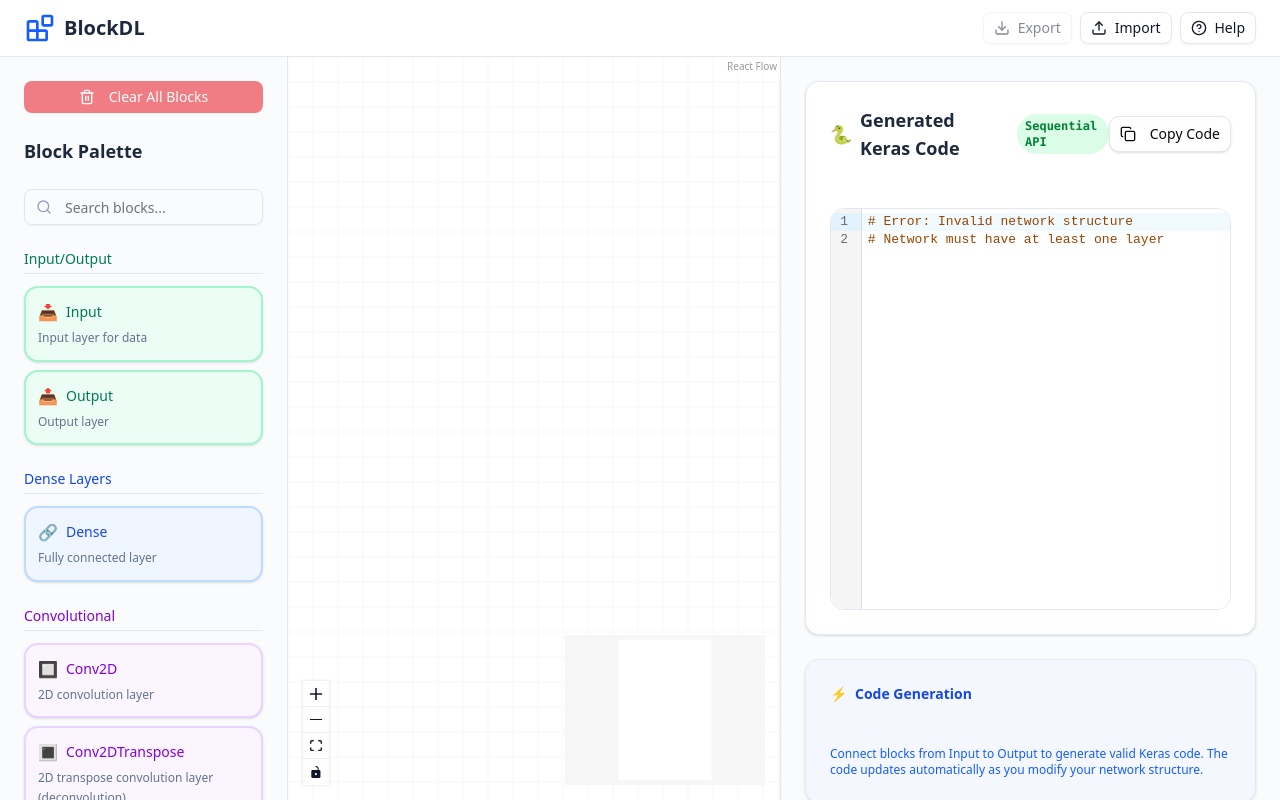
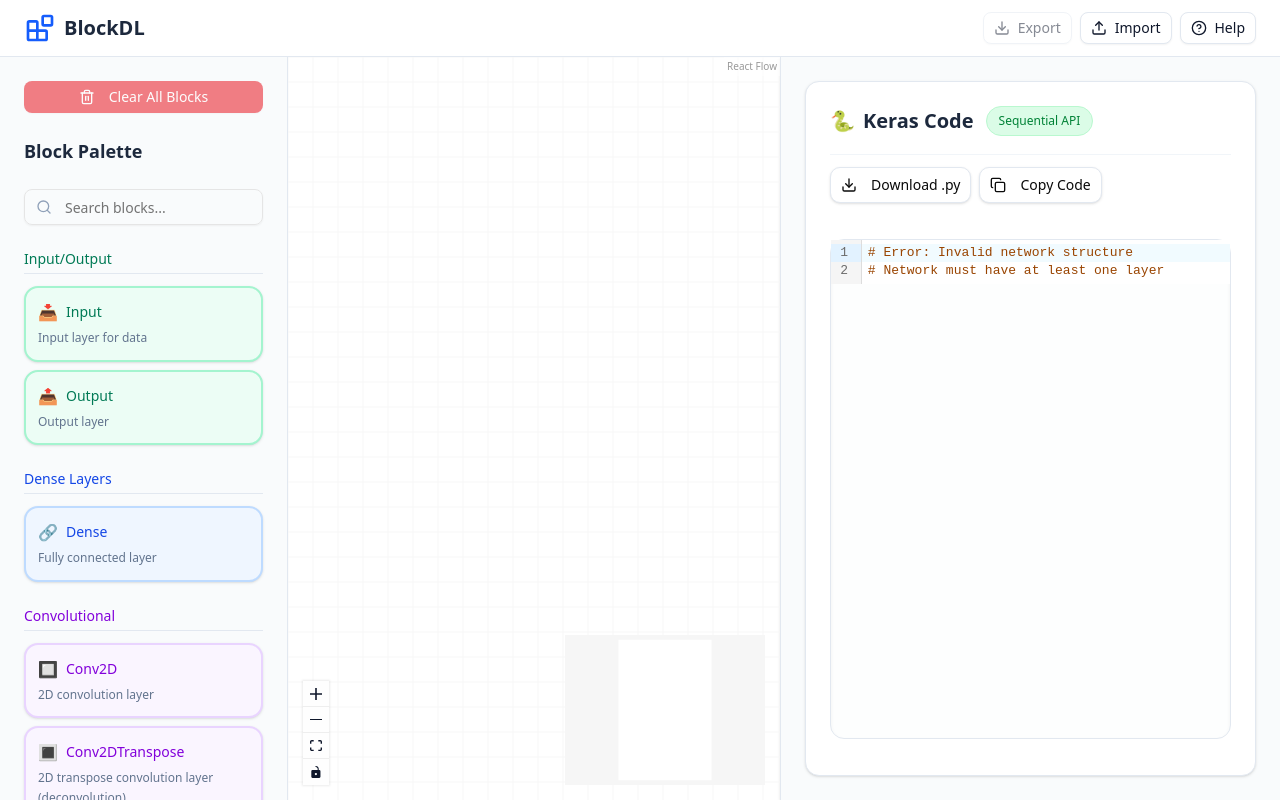
Before and after one commit to Aryagm/blockdl, a React (Vite) app: page / in a window 1280 px wide. Built offline with nearby package versions, Linux system fonts and the light colour scheme.

Commit message:
improved codeviewer layout

```diff
--- a/src/components/CodeViewer.tsx
+++ b/src/components/CodeViewer.tsx
@@ -3,7 +3,7 @@ import CodeMirror from '@uiw/react-codemirror'
 import { python } from '@codemirror/lang-python'
 import { Button } from './ui/button'
 import { Card, CardContent, CardHeader, CardTitle } from './ui/card'
-import { Copy, Check } from 'lucide-react'
+import { Copy, Check, Download } from 'lucide-react'
 import { parseGraphToDAG, generateKerasCode, generateFunctionalKerasCode } from '../lib/graph-utils'
 import type { Node, Edge } from '@xyflow/react'
 
@@ -67,22 +67,54 @@ export function CodeViewer({ nodes, edges, className = '' }: CodeViewerProps) {
     }
   }
 
+  const handleDownloadCode = () => {
+    if (!generatedCode.trim()) return
+
+    const blob = new Blob([generatedCode], { type: 'text/python' })
+    const url = URL.createObjectURL(blob)
+    const a = document.createElement('a')
+    a.href = url
+    a.download = `keras_model_${codeType}.py`
+    document.body.appendChild(a)
+    a.click()
+    document.body.removeChild(a)
+    URL.revokeObjectURL(url)
+  }
+
   return (
-    <div className={`space-y-6 p-6 h-full overflow-y-auto bg-slate-50/80 ${className}`}>
-      <Card className="border-slate-200 bg-white shadow-sm rounded-xl">
-        <CardHeader className="pb-4">
+    <div className={`h-full flex flex-col bg-slate-50/80 ${className}`}>
+      <div className="flex-1 flex flex-col p-4 sm:p-6 min-h-0">
+        <Card className="border-slate-200 bg-white shadow-sm rounded-xl flex-1 flex flex-col min-h-0">
+          <CardHeader className="pb-3 px-4 sm:px-6 flex-shrink-0">
             <div className="flex items-center justify-between">
-            <CardTitle className="text-lg text-slate-800 flex items-center gap-2">
-              <span>🐍</span>
-              Generated Keras Code
-              <span className={`text-xs px-2 py-1 rounded-full font-mono ${
+              <div className="flex items-center gap-3">
+                <div className="flex items-center gap-2">
+                  <span className="text-xl">🐍</span>
+                  <CardTitle className="text-xl text-slate-800 font-semibold">
+                    Keras Code
+                  </CardTitle>
+                </div>
+                <span className={`text-xs px-3 py-1.5 rounded-full font-medium ${
                   codeType === 'functional'
-                  ? 'bg-blue-100 text-blue-700'
-                  : 'bg-green-100 text-green-700'
+                    ? 'bg-blue-100 text-blue-700 border border-blue-200'
+                    : 'bg-green-100 text-green-700 border border-green-200'
                 }`}>
                   {codeType === 'functional' ? 'Functional API' : 'Sequential API'}
                 </span>
-            </CardTitle>
+              </div>
+            </div>
+            <div className="flex items-center justify-between mt-3 pt-3 border-t border-slate-100">
+              <div className="flex items-center gap-2">
+                <Button
+                  variant="outline"
+                  size="sm"
+                  onClick={handleDownloadCode}
+                  disabled={!generatedCode.trim()}
+                  className="h-9 px-4 rounded-lg transition-all duration-200 shadow-sm border-slate-200 hover:bg-slate-50 hover:border-slate-300 hover:shadow-md"
+                >
+                  <Download className="h-4 w-4 mr-2" />
+                  Download .py
+                </Button>
                 <Button
                   variant="outline"
                   size="sm"
@@ -90,8 +122,8 @@ export function CodeViewer({ nodes, edges, className = '' }: CodeViewerProps) {
                   disabled={!generatedCode.trim()}
                   className={`h-9 px-4 rounded-lg transition-all duration-200 shadow-sm ${
                     isCopied
-                  ? 'border-green-300 bg-green-50 text-green-700 hover:bg-green-100'
-                  : 'border-slate-200 hover:bg-slate-50 hover:border-slate-300'
+                      ? 'border-green-300 bg-green-50 text-green-700 hover:bg-green-100 shadow-md'
+                      : 'border-slate-200 hover:bg-slate-50 hover:border-slate-300 hover:shadow-md'
                   }`}
                 >
                   {isCopied ? (
@@ -107,16 +139,16 @@ export function CodeViewer({ nodes, edges, className = '' }: CodeViewerProps) {
                   )}
                 </Button>
               </div>
+            </div>
           </CardHeader>
-        <CardContent className="pt-0">
-          <div className="rounded-xl overflow-hidden border border-slate-200 shadow-inner">
-            <div className="text-left">
+          <CardContent className="pt-0 px-4 sm:px-6 pb-3 flex-1 flex flex-col min-h-0">
+            <div className="rounded-xl border border-slate-200 shadow-inner bg-slate-50/30 flex-1 min-h-0">
+              <div className="w-full h-full overflow-auto">
                 <CodeMirror
                   value={generatedCode}
-                height="400px"
+                  height="100%"
                   extensions={[python()]}
                   editable={false}
-                style={{ textAlign: 'left' }}
                   basicSetup={{
                     lineNumbers: true,
                     foldGutter: true,
@@ -134,21 +166,7 @@ export function CodeViewer({ nodes, edges, className = '' }: CodeViewerProps) {
             </div>
           </CardContent>
         </Card>
-
-      <Card className="border-slate-200 bg-blue-50/50 rounded-xl shadow-sm">
-        <CardHeader className="pb-3">
-          <CardTitle className="text-sm text-blue-700 flex items-center gap-2">
-            <span>⚡</span>
-            Code Generation
-          </CardTitle>
-        </CardHeader>
-        <CardContent className="pt-0">
-          <p className="text-xs text-blue-600">
-            Connect blocks from Input to Output to generate valid Keras code.
-            The code updates automatically as you modify your network structure.
-          </p>
-        </CardContent>
-      </Card>
+      </div>
     </div>
   )
 }
```
Lines whose indentation alone changed are shown as unchanged.
